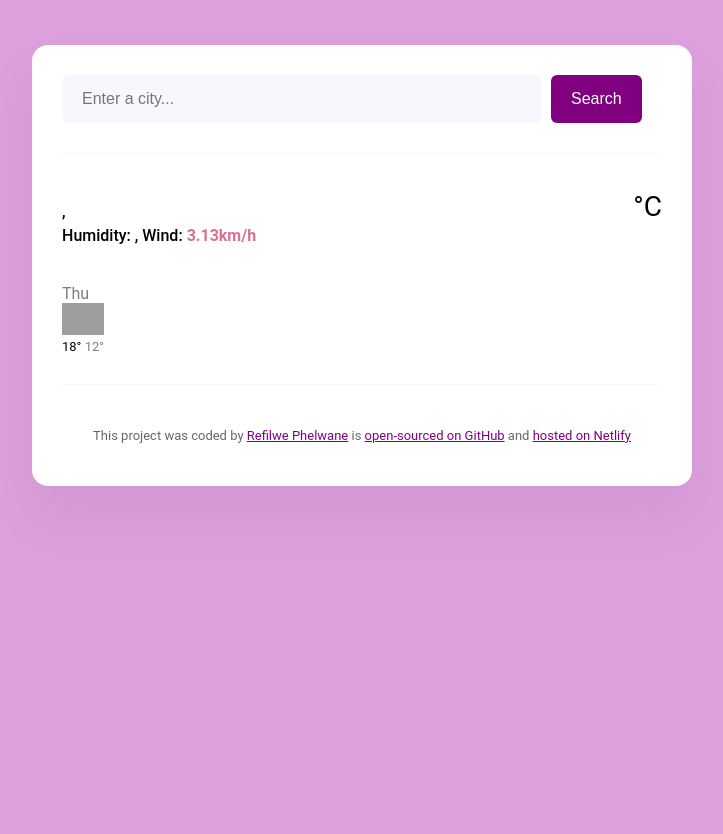
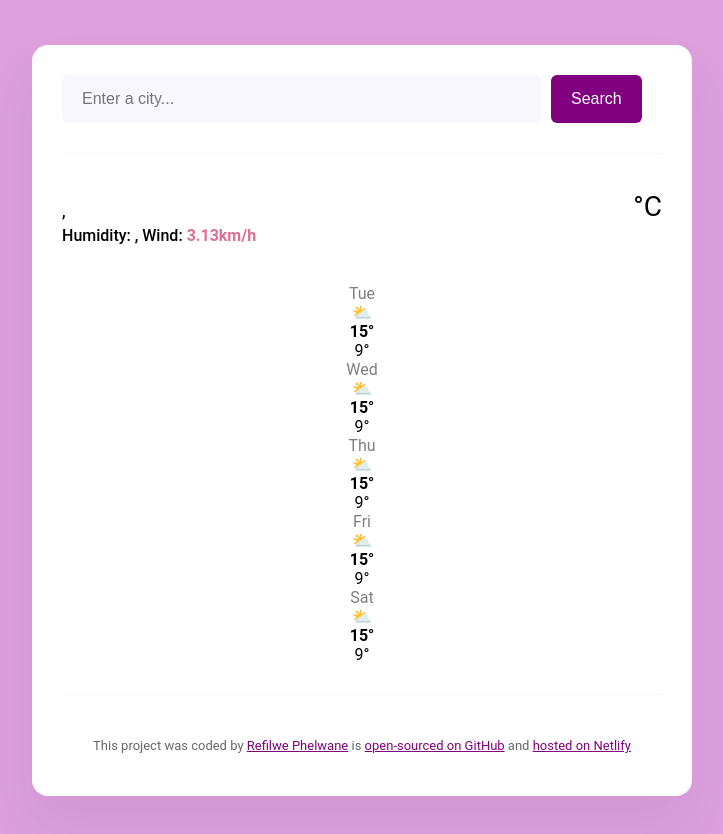
Before and after one commit to Fifla47/Forecast, a plain HTML site: page index.html in a window 1280 px wide. Shown: the whole page, without its empty margins (278-1001 px from the left). Before the commit the page ends 800 px from the top, so only its background shows below. Drawn offline with nearby package versions, Linux system fonts and the light colour scheme; no server answers; grey boxes are pictures that could not be loaded.

Commit message:
Inject the forecast HTML to Javascript

```diff
--- a/index.html
+++ b/index.html
@@ -39,22 +39,7 @@
             <div class="weather-app-unit">°C</div>
           </div>
         </div>
-        <div class="weather-forecast">
-          <div class="row">
-            <div class="col-2">
-              <div class="weather-forecast-date">Thu</div>
-              <img
-                src="http://shecodes-assets.s3.amazonaws.com/api/weather/icons/few-clouds-day.png"
-                alt=""
-                width="42"
-              />
-              <div class="weather-forcast-temperature">
-                <span class="weather-forecast-temperature-max"> 18° </span>
-                <span class="weather-forecast-temperature-min"> 12° </span>
-              </div>
-            </div>
-          </div>
-        </div>
+        <div class="weather-forecast" id="forecast"></div>
       </main>
 
       <footer>
--- a/script.js
+++ b/script.js
@@ -52,7 +52,34 @@ function handleSearchSubmit(event) {
   searchCity(searchInput.value);
 }
 
+function displayForecast() {
+  let forecastElement = document.querySelector("#forecast");
+
+  let days = ["Tue", "Wed", "Thu", "Fri", "Sat"];
+  let forecastHtml = "";
+
+  days.forEach(function (day) {
+    forecastHtml =
+      forecastHtml +
+      `
+    <div class="weather-forecast-day">
+        <div class="weather-forecast-date">${day}</div>
+        <div class="weather-forecast-icon">⛅</div>
+        <div class="weather-forecast-temperatures">
+            <div class="weather-forecast-temperature">
+                <strong>15°</strong>
+            </div>
+            <div class="weather-forecast-temperature">9°</div>
+        </div>
+    </div>
+`;
+  });
+
+  forecastElement.innerHTML = forecastHtml;
+}
+
 let searchFormElement = document.querySelector("#search-form");
 searchFormElement.addEventListener("submit", handleSearchSubmit);
 
 searchCity("Johannesburg");
+displayForecast();
--- a/styles.css
+++ b/styles.css
@@ -96,7 +96,7 @@ a {
 
 .weather-forecast {
   margin-top: 20px;
-  text-align: left;
+  text-align: center;
   color: #000;
 }
 
```
